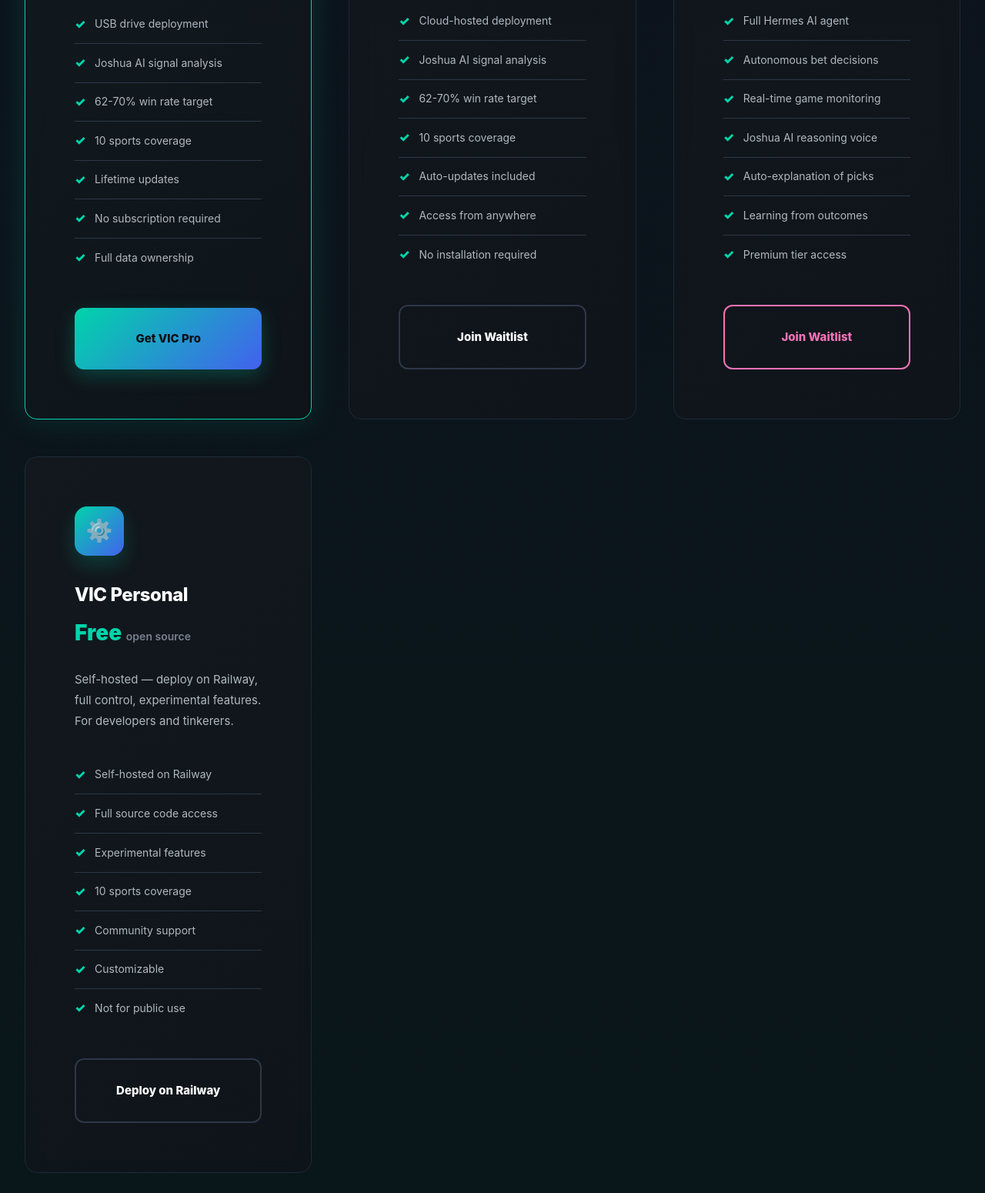
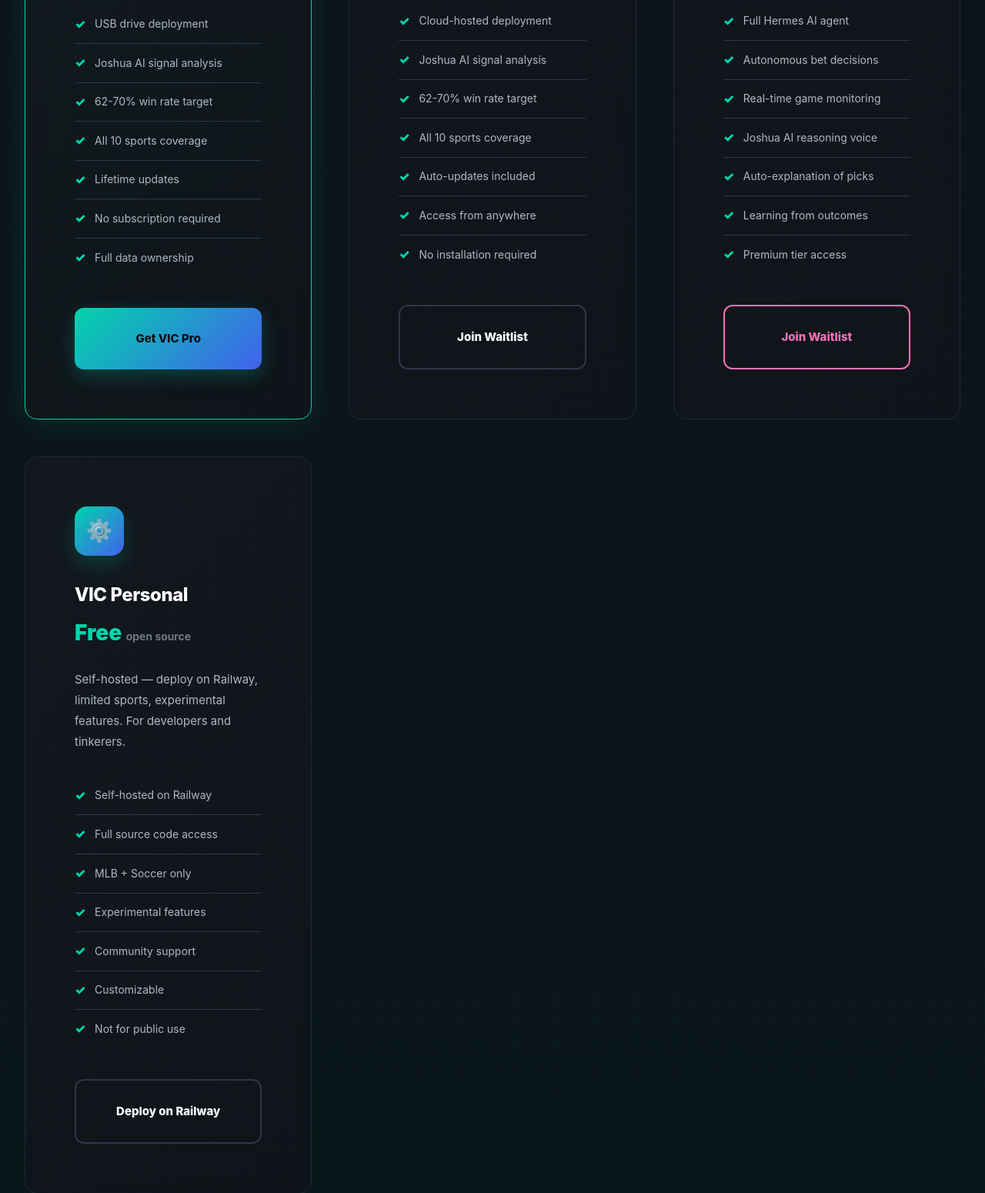
Before and after one commit to oddsifylabs/vic-landing, a website: page index.html in a window 1280 px wide. Shown: the part 1925-3475 px from the top of the page at 77% size. Drawn offline with Linux system fonts and the light colour scheme.

Commit message:
Update: VIC Personal limited to MLB + Soccer
TIERED SPORTS ACCESS:
- VIC Personal (Free): MLB + Soccer ONLY
- VIC Pro ($99): All 10 sports
- VIC Terminal ($29/mo): All 10 sports
- VIC Kiosk ($199/mo): All 10 sports + AI agent

This creates clear upgrade path from free → paid tiers.

```diff
--- a/index.html
+++ b/index.html
@@ -658,7 +658,7 @@
                         <li>USB drive deployment</li>
                         <li>Joshua AI signal analysis</li>
                         <li>62-70% win rate target</li>
-                        <li>10 sports coverage</li>
+                        <li>All 10 sports coverage</li>
                         <li>Lifetime updates</li>
                         <li>No subscription required</li>
                         <li>Full data ownership</li>
@@ -676,7 +676,7 @@
                         <li>Cloud-hosted deployment</li>
                         <li>Joshua AI signal analysis</li>
                         <li>62-70% win rate target</li>
-                        <li>10 sports coverage</li>
+                        <li>All 10 sports coverage</li>
                         <li>Auto-updates included</li>
                         <li>Access from anywhere</li>
                         <li>No installation required</li>
@@ -708,12 +708,12 @@
                     <div class="product-icon">⚙️</div>
                     <h3>VIC Personal</h3>
                     <div class="price">Free <span>open source</span></div>
-                    <p>Self-hosted — deploy on Railway, full control, experimental features. For developers and tinkerers.</p>
+                    <p>Self-hosted — deploy on Railway, limited sports, experimental features. For developers and tinkerers.</p>
                     <ul class="product-features">
                         <li>Self-hosted on Railway</li>
                         <li>Full source code access</li>
+                        <li>MLB + Soccer only</li>
                         <li>Experimental features</li>
-                        <li>10 sports coverage</li>
                         <li>Community support</li>
                         <li>Customizable</li>
                         <li>Not for public use</li>
```
